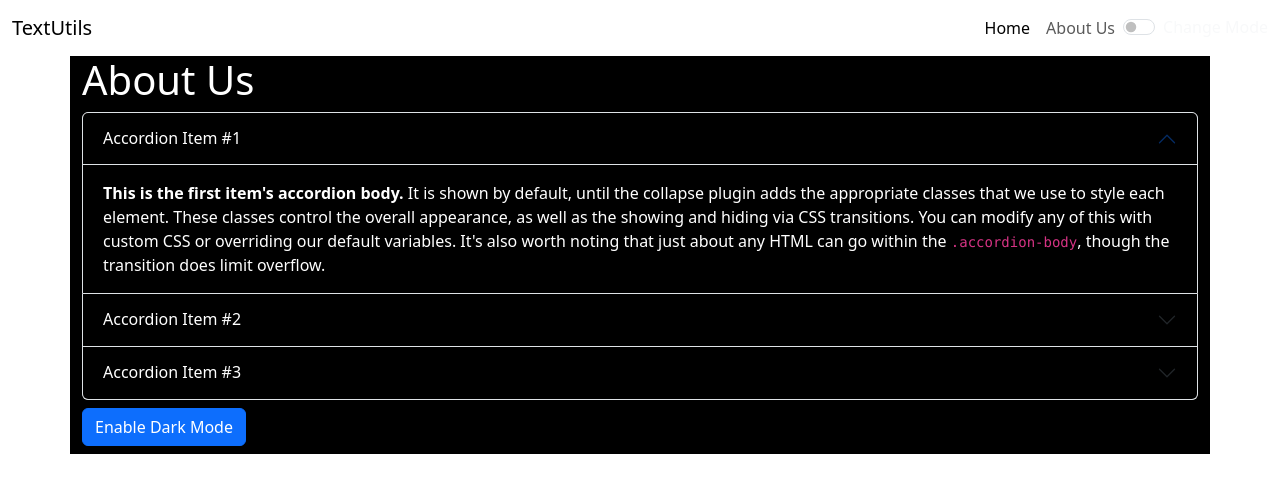
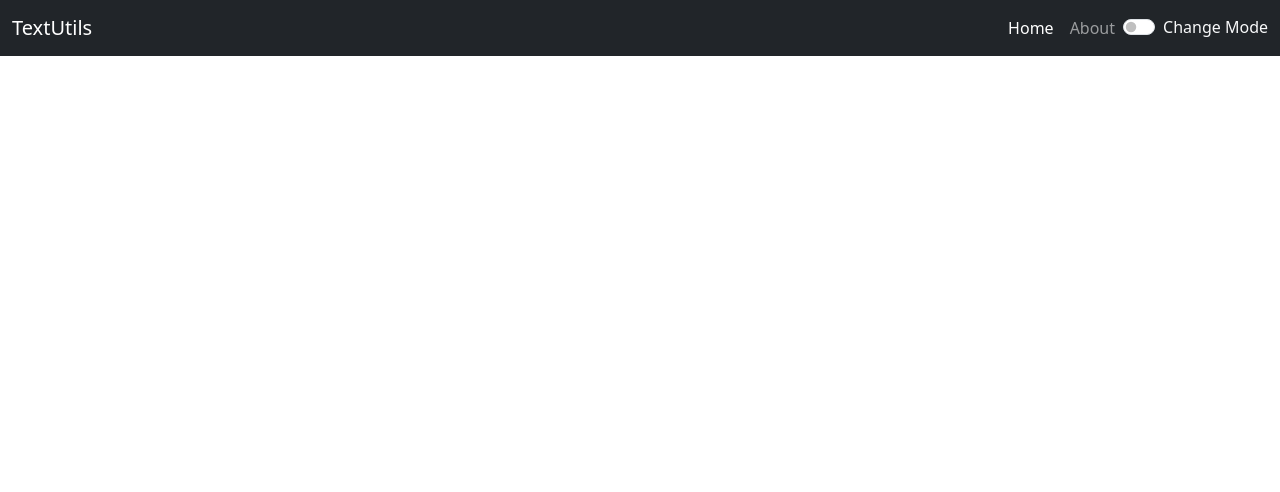
Before and after one commit to ROHITSABI/react-1, a React (Create React App) app: page / in a window 1280 px wide. Shown: the top 492 px of the page. Built offline with nearby package versions, Linux system fonts and the light colour scheme.

Commit message:
Navbar - We set the mode as static

```diff
--- a/src/App.js
+++ b/src/App.js
@@ -1,25 +1,25 @@
+import { useState } from "react";
 import "./App.css";
-import About from "./components/About";
+// import About from "./components/About";
 import Navbar from "./components/Navbar";
 // import TextForm from "./components/TextForm";
-// import { useState } from "react";
 
 function App() {
-  // let name = "Rohit";
+  let [mode] = useState("dark");
 
   return (
     <>
-      <Navbar title="TextUtils" aboutText="About Us" newNumber={3} />
+      {/* <Navbar title="TextUtils" aboutText="About Us" newNumber={3} /> */}
 
       {/* This is for "Default Prop-Types" */}
       {/* <Navbar /> */}
 
       {/* This is for "isRequired" */}
-      {/* <Navbar title="TextUtils" toggleMode={toggleMode} mode={mode} /> */}
+      <Navbar title="TextUtils" mode={mode} />
 
       {/* <TextForm heading="Registration Form" mode={mode} /> */}
 
-      <About />
+      {/* <About /> */}
     </>
   );
 }
```
